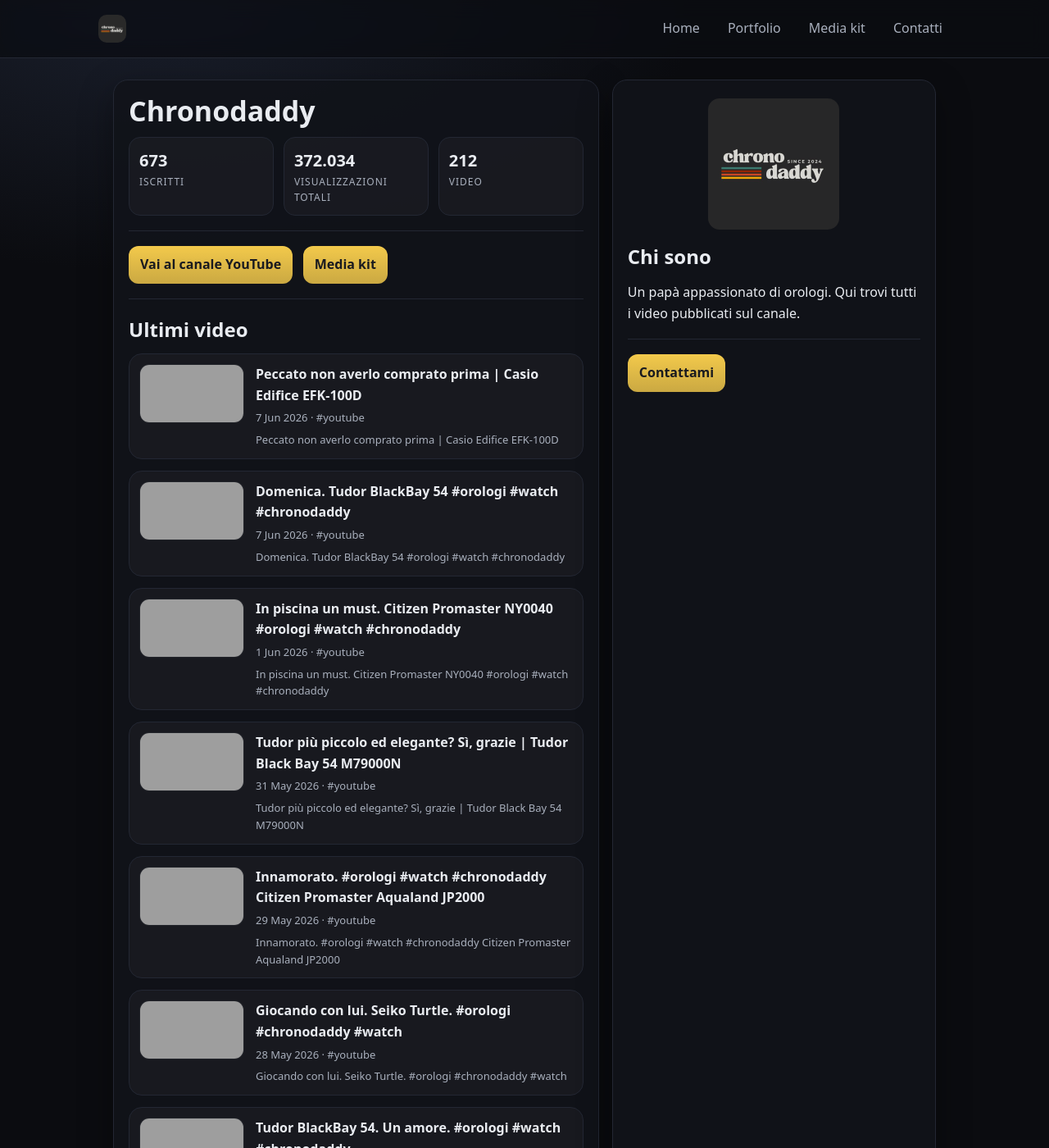
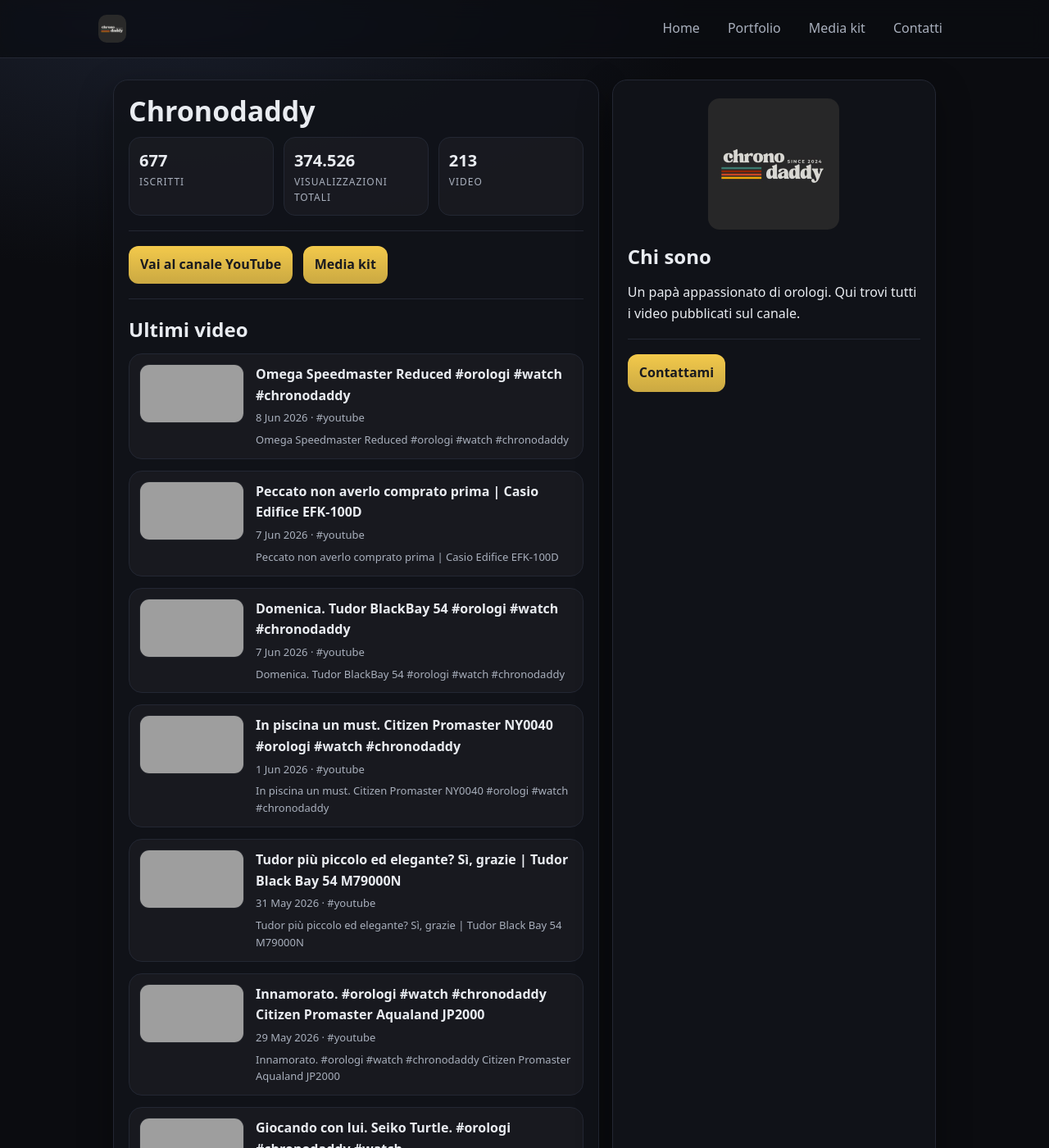
Before and after one commit to claudiostoduto/chronodaddy, a Jekyll site: the page built from index.md, in a window 1280 px wide and 1400 px high, cut to the strip 0-1400 px from the top of the window. Shown: the whole strip at 82% size. Built offline with Jekyll 4.4.1, drawn with Linux system fonts in a browser that asks for light colours; some of the changed text lies outside the part shown; grey boxes are pictures that could not be loaded.

Commit message:
chore: add new YouTube posts

```diff
--- /dev/null
+++ b/_posts/2026-06-08-omega-speedmaster-reduced-orologi-watch-chronodaddy.md
@@ -0,0 +1,14 @@
+---
+title: "Omega Speedmaster Reduced #orologi #watch #chronodaddy"
+date: 2026-06-08
+videoId: "L-lQ8V4pQ4c"
+youtubeUrl: "https://www.youtube.com/shorts/L-lQ8V4pQ4c"
+thumbnail: "https://i1.ytimg.com/vi/L-lQ8V4pQ4c/hqdefault.jpg"
+tags: [youtube]
+excerpt: "Omega Speedmaster Reduced #orologi #watch #chronodaddy"
+---
+
+<!--
+Questo post è stato generato automaticamente.
+Puoi aggiungere tag più specifici (brand/modello/format) e una descrizione/contesto per renderlo un vero case study.
+-->
--- a/assets/channel-stats.json
+++ b/assets/channel-stats.json
@@ -1,6 +1,6 @@
 {
-  "subscribers": 673,
-  "views": 372034,
-  "videos": 212,
-  "updatedAt": "2026-06-08T00:20:44.466Z"
+  "subscribers": 677,
+  "views": 374526,
+  "videos": 213,
+  "updatedAt": "2026-06-08T11:19:11.397Z"
 }
```
